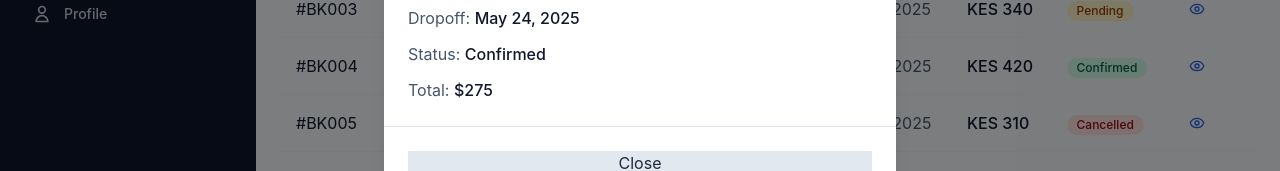
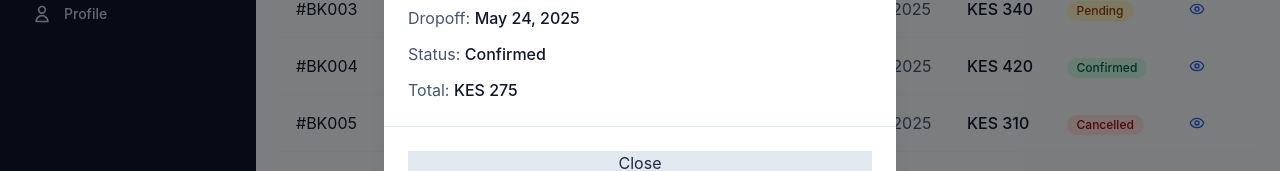
Before and after one commit to abdikadir-mohamed-dev/car-rental-management-system, a React (Vite) app in the folder crms-fronted/: page /admin/bookings in a window 1280 px wide. Both pictures are taken after a click on the button 1196 px from the left and 315 px from the top of the page. Shown: the part 420-591 px from the top of the page. Built offline with nearby package versions, Linux system fonts and the light colour scheme; no server answers.

Commit message:
feat(admin): display booking total in KES in detail modal

```diff
--- a/crms-fronted/src/pages/admin/ManageBookingsPage.jsx
+++ b/crms-fronted/src/pages/admin/ManageBookingsPage.jsx
@@ -24,7 +24,7 @@ function ManageBookingsPage() {
               <div><span className="text-slate-600">Pickup:</span> <span className="font-medium text-slate-900">{selectedBooking.pickupDate}</span></div>
               <div><span className="text-slate-600">Dropoff:</span> <span className="font-medium text-slate-900">{selectedBooking.dropoffDate}</span></div>
               <div><span className="text-slate-600">Status:</span> <span className="font-medium text-slate-900 capitalize">{selectedBooking.status}</span></div>
-              <div><span className="text-slate-600">Total:</span> <span className="font-medium text-slate-900">${selectedBooking.totalAmount}</span></div>
+               <div><span className="text-slate-600">Total:</span> <span className="font-medium text-slate-900">KES {selectedBooking.totalAmount.toLocaleString()}</span></div>
             </div>
             <div className="p-6 border-t border-slate-200">
               <button onClick={() => setSelectedBooking(null)} className="btn-secondary w-full">Close</button>
```
